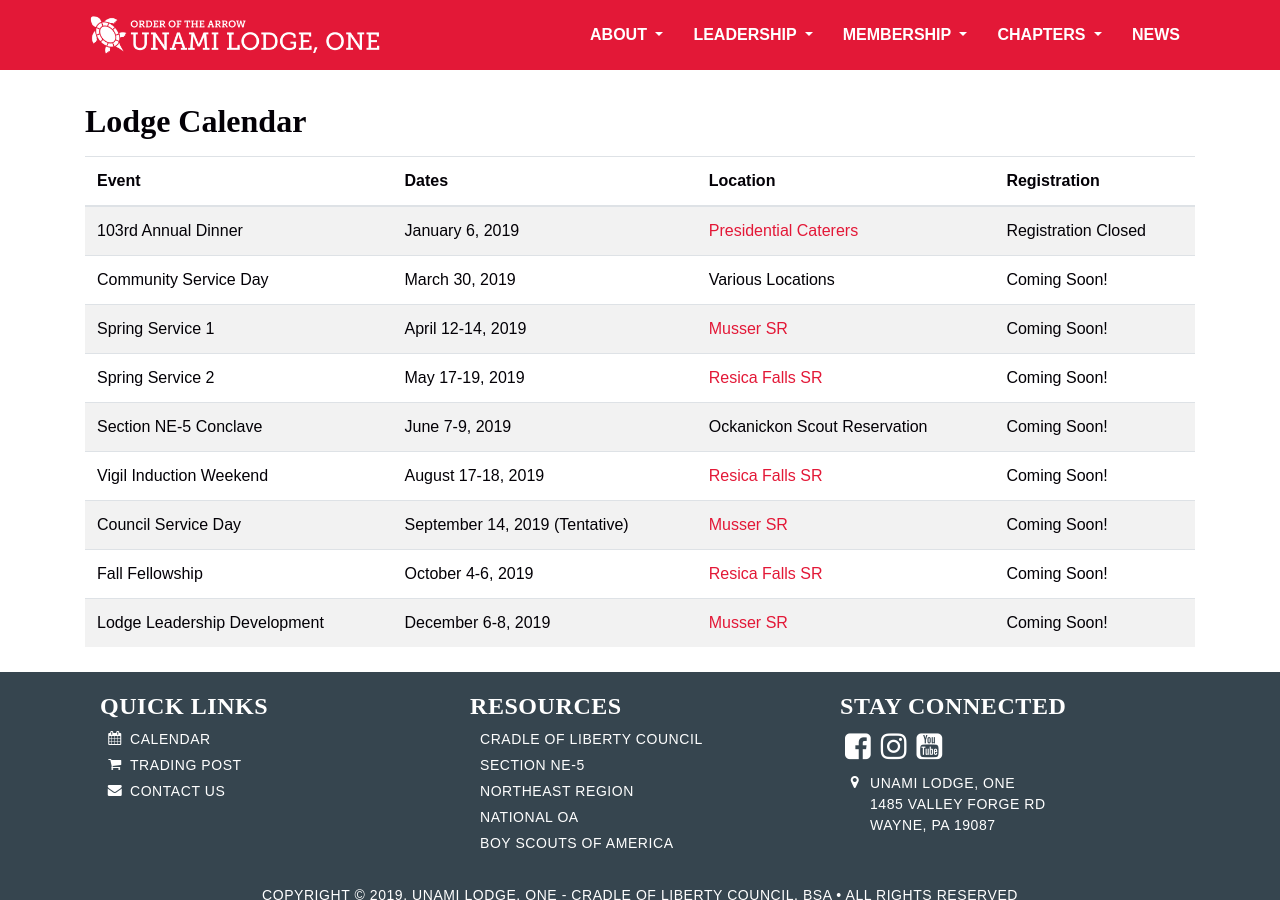
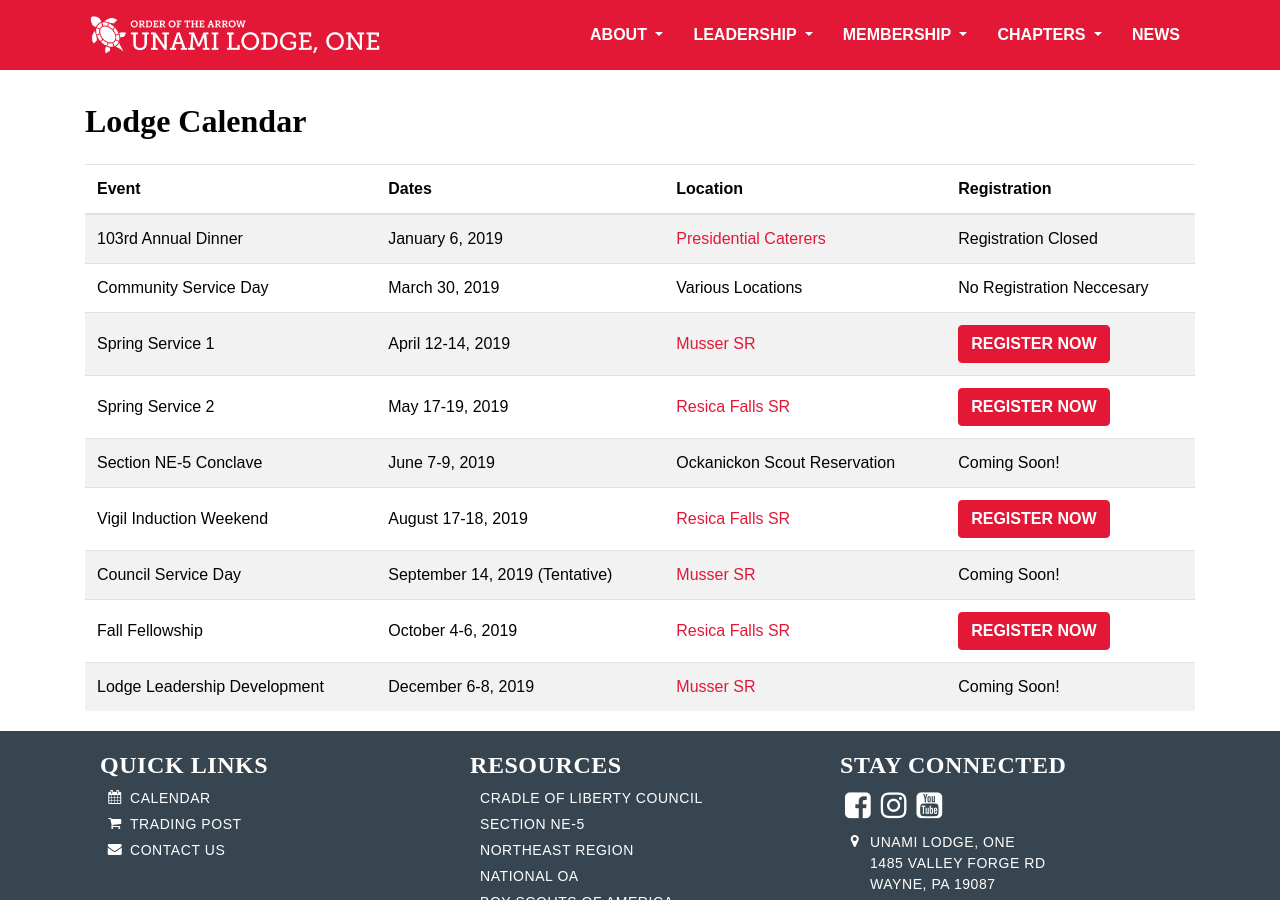
Before and after one commit to colbsa/UnamiLodge.org, a Jekyll site: the page built from calendar.md, in a window 1280 px wide and 900 px high. Built offline with Jekyll 4.4.1, drawn with Linux system fonts in a browser that asks for light colours; some web fonts are replaced.

Commit message:
Updated events

```diff
--- a/_data/events.yml
+++ b/_data/events.yml
@@ -9,22 +9,22 @@
   dates: March 30, 2019
   location: Various Locations
   location-url:
-  link-text: Coming Soon!
+  link-text: No Registration Neccesary
   link-url:
 
 - title: Spring Service 1
   dates: April 12-14, 2019
   location: Musser SR
   location-url: https://www.google.com/maps/place/Camp+Hart/@40.3631635,-75.4329924,16.25z/data=!4m12!1m6!3m5!1s0x89c420ac82d3546b:0xa38e6ad377c99bd5!2sMusser+Scout+Reservation!8m2!3d40.3598596!4d-75.4322867!3m4!1s0x0:0xd43e933c91eae10!8m2!3d40.3642356!4d-75.4247582
-  link-text: Coming Soon!
-  link-url:
+  link-text: Register Now
+  link-url: http://colbsa.doubleknot.com/event/spring-service-1/2380634
 
 - title: Spring Service 2
   dates: May 17-19, 2019
   location: Resica Falls SR
   location-url: https://www.google.com/maps/place/Resica+Falls+Scout+Reservation/@41.111192,-75.0971207,17z/data=!3m1!4b1!4m5!3m4!1s0x89c484e0c4004cf5:0xa6a105ee2d4750e0!8m2!3d41.111192!4d-75.094932
-  link-text: Coming Soon!
-  link-url:
+  link-text: Register Now
+  link-url: http://colbsa.doubleknot.com/event/spring-service-2/2380635
 
 - title: Section NE-5 Conclave
   dates: June 7-9, 2019
@@ -37,8 +37,8 @@
   dates: August 17-18, 2019
   location: Resica Falls SR
   location-url: https://www.google.com/maps/place/Resica+Falls+Scout+Reservation/@41.111192,-75.0971207,17z/data=!3m1!4b1!4m5!3m4!1s0x89c484e0c4004cf5:0xa6a105ee2d4750e0!8m2!3d41.111192!4d-75.094932
-  link-text: Coming Soon!
-  link-url:
+  link-text: Register Now
+  link-url: http://colbsa.doubleknot.com/event/vigil-honor-weekend/2473278
 
 - title: Council Service Day
   dates: September 14, 2019 (Tentative)
@@ -51,8 +51,8 @@
   dates: October 4-6, 2019
   location: Resica Falls SR
   location-url: https://www.google.com/maps/place/Resica+Falls+Scout+Reservation/@41.111192,-75.0971207,17z/data=!3m1!4b1!4m5!3m4!1s0x89c484e0c4004cf5:0xa6a105ee2d4750e0!8m2!3d41.111192!4d-75.094932
-  link-text: Coming Soon!
-  link-url:
+  link-text: Register Now
+  link-url: http://colbsa.doubleknot.com/event/fall-fellowship/2380637
 
 - title: Lodge Leadership Development
   dates: December 6-8, 2019
--- a/calendar.md
+++ b/calendar.md
@@ -3,32 +3,33 @@
 layout: page
 
 ---
-
-<table class="table table-striped mt-3">
-  <thead>
-    <tr>
-      <th scope="col">Event</th>
-      <th scope="col">Dates</th>
-      <th scope="col">Location</th>
-      <th scope="col">Registration</th>
-    </tr>
-  </thead>
-  <tbody>
-    {% for event in site.data.events %}
+<div class="table-responsive">
+  <table class="table table-striped mt-3">
+    <thead>
       <tr>
-        <td class="align-middle">{{event.title}}</td>
-        <td class="align-middle">{{event.dates}}</td>
-        {% if event.location-url %}
-          <td class="align-middle"><a href="{{event.location-url}}">{{event.location}}</a></td>
-        {% else %}
-          <td class="align-middle">{{event.location}}</td>
-        {% endif %}
-        {% if event.link-url %}
-          <td class="align-middle"><a href="{{event.link-url}}" class="btn btn-primary">{{event.link-text}}</a></td>
-        {% else %}
-          <td class="align-middle">{{event.link-text}}</td>
-        {% endif %}
+        <th scope="col">Event</th>
+        <th scope="col">Dates</th>
+        <th scope="col">Location</th>
+        <th scope="col">Registration</th>
       </tr>
-    {% endfor %}
-  </tbody>
-</table>
+    </thead>
+    <tbody>
+      {% for event in site.data.events %}
+        <tr>
+          <td class="align-middle">{{event.title}}</td>
+          <td class="align-middle">{{event.dates}}</td>
+          {% if event.location-url %}
+            <td class="align-middle"><a href="{{event.location-url}}">{{event.location}}</a></td>
+          {% else %}
+            <td class="align-middle">{{event.location}}</td>
+          {% endif %}
+          {% if event.link-url %}
+            <td class="align-middle"><a href="{{event.link-url}}" class="btn btn-primary">{{event.link-text}}</a></td>
+          {% else %}
+            <td class="align-middle">{{event.link-text}}</td>
+          {% endif %}
+        </tr>
+      {% endfor %}
+    </tbody>
+  </table>
+</div>
```
Also changed, not shown: index.md (+2 -2 lines).
